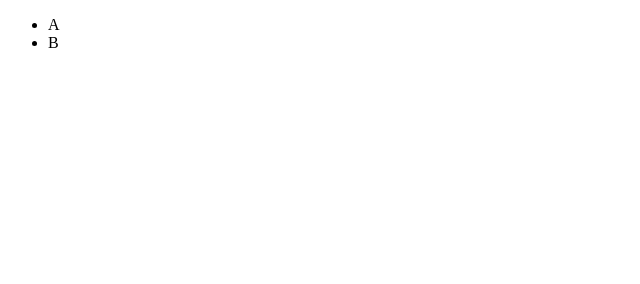
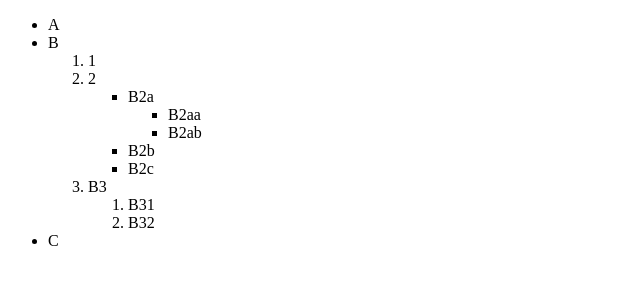
Before and after one commit to kscar41/kscar41.github.io, a plain HTML site: page index.html in a window 1280 px wide. Shown: the whole page, without its empty margins (0-640 px from the left). Drawn offline with Linux system fonts and the light colour scheme.

Commit message:
nested list

```diff
--- a/index.html
+++ b/index.html
@@ -8,9 +8,27 @@
 
 <body>
     <ul>
-        <li>A</li>
-        <li>B</li>
-
+    <li>A</li>
+    <li>B</li>
+        <ol>
+        <li>1</li>
+        <li>2</li>
+            <ul>
+            <li>B2a</li>
+                <ul>
+                <li>B2aa</li>
+                <li>B2ab</li>
+                </ul>
+            <li>B2b</li>
+            <li>B2c</li>
+            </ul>
+        <li>B3</li>
+            <ol>
+            <li>B31</li>
+            <li>B32</li>
+            </ol>
+        </ol>
+    <li>C</li>
     </ul>
 </body>
 
```
